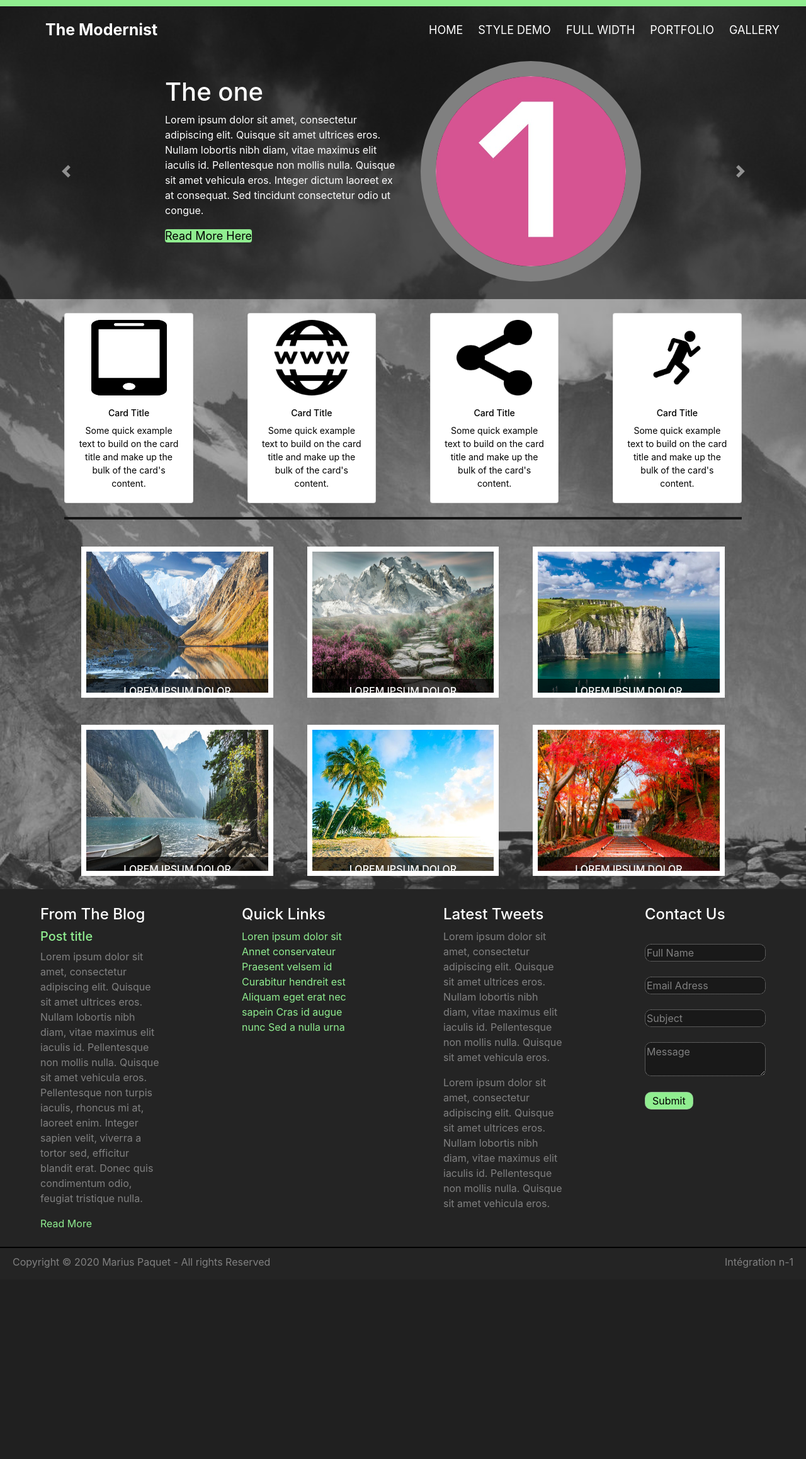
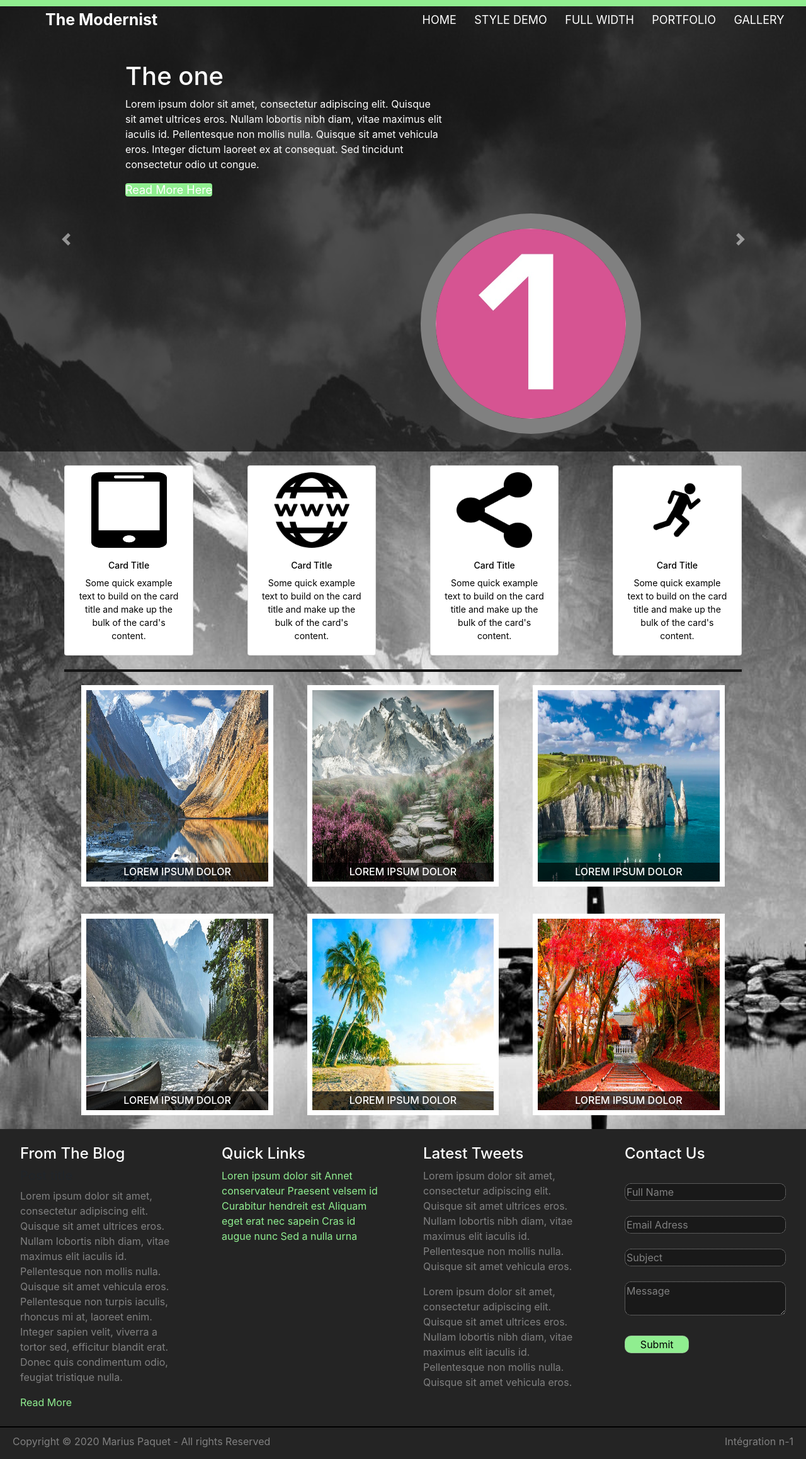
Before and after one commit to MariusPaq/Integration-n1-TheModernist, a PHP site: page / in a window 1280 px wide. Shown: the whole page at 63% size. Before the commit the page ends 2014 px from the top, so only its background shows below. Run offline with PHP 8.4, Linux system fonts and the light colour scheme.

Commit message:
mise en page

```diff
--- a/footer.php
+++ b/footer.php
@@ -1,5 +1,5 @@
-    <div class="footer">
-      <div class="topfooter"><!--footer(blog,links,tweets,contact)-->
+    <div id="footer">
+      <div id="topfooter"><!--footer(blog,links,tweets,contact)-->
 
           <div class="box"><!--Blog(p)-->
             <h4 class="tiltefooter">From The Blog</h4>
@@ -21,8 +21,8 @@
 
           <div class="box"><!--tweets(p)-->
             <h4>Latest Tweets</h4>
-            <p class="pfoot">Lorem ipsum dolor sit amet, consectetur adipiscing elit. Quisque sit amet ultrices eros. Nullam lobortis nibh diam, vitae maximus elit iaculis id. Pellentesque non mollis nulla. Quisque sit amet vehicula eros.</p>
-            <p class="pfoot">Lorem ipsum dolor sit amet, consectetur adipiscing elit. Quisque sit amet ultrices eros. Nullam lobortis nibh diam, vitae maximus elit iaculis id. Pellentesque non mollis nulla. Quisque sit amet vehicula eros.</p>
+            <p>Lorem ipsum dolor sit amet, consectetur adipiscing elit. Quisque sit amet ultrices eros. Nullam lobortis nibh diam, vitae maximus elit iaculis id. Pellentesque non mollis nulla. Quisque sit amet vehicula eros.</p>
+            <p>Lorem ipsum dolor sit amet, consectetur adipiscing elit. Quisque sit amet ultrices eros. Nullam lobortis nibh diam, vitae maximus elit iaculis id. Pellentesque non mollis nulla. Quisque sit amet vehicula eros.</p>
           </div><!--FIN Box-->
 
           <div class="box"><!--Contact(Formulaire)-->
@@ -51,8 +51,8 @@
           </div><!--FIN Box-->
 
       </div><!--FIN topheader-->
-      <div class="barrenoir"></div><!--barre noire entre topfooter & belowheader-->
-      <div class="belowfooter"><!--Copyright(p)-->
+      <div id="barrenoir"></div><!--barre noire entre topfooter & belowheader-->
+      <div id="belowfooter"><!--Copyright(p)-->
         <p id="copyright">Copyright © 2020 Marius Paquet - All rights Reserved</p>
         <p id="copyright2">Intégration n-1</p>
       </div><!--FIN belowheader-->
--- a/header.php
+++ b/header.php
@@ -8,10 +8,10 @@
   </head>
   <body>
 
-    <div class="barreverte"></div><!--Barre Verte en haut de page-->
-    <div class="header">
+    <div id="barreverte"></div><!--Barre Verte en haut de page-->
+    <div id="header">
 
-      <div class="topheader"><!--Logo + liens-->
+      <div id="topheader"><!--Logo + liens-->
         <a href="index.php" class="logo">The Modernist</a>
         <div class="header-right">
           <a href="index.php">HOME</a>
@@ -22,7 +22,7 @@
         </div><!--FIN header-right-->
       </div><!--FIN topheader-->
 
-      <div class="belowheader"><!--div contenant le carousel-->
+      <div id="belowheader"><!--div contenant le carousel-->
         <div id="carouselExampleControls" class="carousel slide" data-ride="carousel"><!--carousel de 3 pages-->
           <div class="carousel-inner">
 
--- a/index.php
+++ b/index.php
@@ -1,9 +1,9 @@
 <?php include 'header.php' ?>
-  <div class="latestwork"><!--index content-->
-    <div class="inlatestwork">
+  <div><!--index content-->
+    <div id="inlatestwork">
 
       <div class="toplatestwork"><!--contenue du haut de l'index-->
-        <div class="flexcard"><!--card(img,h3,p)-->
+        <div id="flexcard"><!--card(img,h3,p)-->
 
             <div class="card" id="card1"><!--card1-->
               <a href="liens.php">
@@ -47,7 +47,7 @@
 
         </div><!--FIN flexcard-->
       </div><!--FIN toplatestwork-->
-      <div class="barrework">
+      <div id="barrework">
         <!--<h3>LATEST WORK</h3>-->
       </div>
       <div class="belowlatestwork"><!--1er ligne des box-->
@@ -74,7 +74,7 @@
         </div><!--FIN boxwork3-->
       </div><!--FIN belowlatestwork-->
 
-      <div class="belowlatestwork2"><!--2em ligne des box-->
+      <div class="belowlatestwork"><!--2em ligne des box-->
         <div class="boxwork" id="boxwork4">
           <div class="topbox">
           </div>
--- a/main.css
+++ b/main.css
@@ -1,87 +1,28 @@
 /* Header - topheader(logo,liens); belowheader(carousel)*/
-.barreverte {
-  background-color: rgba(144,238,144);
-  width: 100%;
-  height: 10px;
-}
+#barreverte { background-color: rgba(144,238,144); width: 100%; height: 10px;}
 
-.header {
-  overflow: hidden;
-  padding: 3px 10px;
-  background-color: rgba(18, 18, 18, 0.75);
-}
+body { background-image: url("img/back.jpg"); background-size: 100% 100%; }
 
-body {
-  background-image: url("img/back.jpg");
-  background-size: 100% 100%;
-}
+#header { overflow: hidden; padding: 3px 10px; background-color: rgba(18, 18, 18, 0.75); }
 
-.header h1,.header p {
-  color: white;
-}
+#topheader { position: relative; width: 100%; margin-top: 0.5%; }
 
-.topheader {
-  display: block;
-  position: relative;
-  float: left;
-  width: 100%;
-  margin-top: 10px;
-}
+.header-right { float: right; margin-right: 1%; }
 
-.header-right {
-  float: right;
-  margin-right: 20px;
-}
+#belowheader { position: relative; }
 
-.topheader a {
-  float: left;
-  color: white;
-  text-align: center;
-  padding: 12px;
-  text-decoration: none;
-  font-size: 18px;
-  line-height: 25px;
-  border-radius: 4px;
-}
+#header h1,#header p,#header a { color: white; }
 
-.header a.logo {
-  font-size: 25px;
-  font-weight: bold;
-  margin-left: 50px;
-}
+#topheader a { padding: 12px; text-decoration: none; font-size: 18px; line-height: 25px; border-radius: 4px; margin-top: 2px;}
 
-.topheader a:hover {
-  background-color: rgba(144,238,144);
-  color: black;
-  text-decoration: none;
-}
+#topheader a:hover { background-color: rgba(144,238,144); color: black; text-decoration: none; }
 
-.belowheader {
-  position: relative;
-  float: left;
-  width: 100%;
-}
+#header a.logo { font-size: 25px; font-weight: bold; margin-left: 50px; }
 
-.carouselExampleControls {
-  margin-bottom: 5%;
-}
+/*Carousel*/
+.leftincarousel{ float: left; width: 40%; margin-left: 15%; margin-top: 4%; }
 
-.leftincarousel{
-  position: relative;
-  float: left;
-  width: 30%;
-  margin-left: 20%;
-  margin-top: 4%;
-}
-
-.rightincarousel {
-  position: relative;
-  float: right;
-  margin-right: 20%;
-  margin-top: 2%;
-  margin-bottom: 2%;
-  color: black;
-}
+.rightincarousel { float: right; margin-right: 20%; margin-top: 2%; margin-bottom: 2%; }
 
 .rightincarousel img{
   width : 350px;
@@ -103,10 +44,7 @@ body {
   background-color: rgba(144,238,144);
 }
 
-.leftincarousel a:hover {
-  text-decoration: none;
-  color: black;
-}
+.leftincarousel a:hover { text-decoration: none; color: black; }
 /*FIN - header*/
 
 
@@ -115,207 +53,68 @@ body {
 
 
 /*index*/
-.latestwork {
-  position: relative;
-  float: left;
-  width: 100%;
-  background-color: rgba(82, 82, 82, 0.5);
-}
+#inlatestwork { margin-left: 8%; margin-right: 8%; }
 
-.inlatestwork {
-  position: relative;
-  float: left;
-  margin-left: 8%;
-  margin-right: 8%;
-}
+#barrework { background-color: rgba(20, 20, 20, 1); height: 4px; }
 
-.toplatestwork {
-  position: relative;
-  float: left;
-  width: 100%;
-}
+.belowlatestwork { display: flex; margin-top: 2%; }
 
-.belowlatestwork {
-  position: relative;
-  float: left;
-  width: 100%;
-}
+#flexcard { display: flex; }
 
-.card h3 , .card p , .card a{
-  text-align: center;
-  color: black;
-  text-decoration: none;
-  font-size: 1.1vw;
-}
+#flexcard :hover { background-color: rgba(144,238,144); }
 
-.card p {
-  /*font-size: 1.1vw;*/
-}
+.card { width: 20%; margin-left: 4%; margin-right: 4%; margin-top: 2%; margin-bottom: 2%; }
 
-.card img {
-  height: 120px;
-  width: 120px;
-  margin-left: auto;
-  margin-right: auto;
-  margin-top: 5%;
-}
+#card1 { margin-left: 0px; }
 
-.barrework {
+#card4 { margin-right: 0px; }
 
-  background-color: rgba(20, 20, 20, 1);
-  height: 4px;
-  position: relative;
-  float: left;
-  width: 100%;
-}
+.acard { position: absolute; display: block; width: 100%; height: 100%; }
 
-.barrework h3 {
-  text-align: center;
-}
+.card h3 , .card p , .card a{ text-align: center; color: black; text-decoration: none; font-size: 1.1vw; }
 
-  /* media max-width > 800px;*/
-  .flexcard {
-    display: flex;
-  }
-
-  .card {
-    width: 20%;
-    margin-left: 4%;
-    margin-right: 4%;
-    margin-top: 2%;
-    margin-bottom: 2%;
-  }
-
-  .flexcard :hover {
-    background-color: rgba(144,238,144);
-  }
-
-  .acard {
-    position: absolute;
-    display: block;
-    width: 100%;
-    height: 100%;
-  }
-
-  #card1 {
-    margin-left: 0px;
-  }
-
-  #card4 {
-    margin-right: 0px;
-  }
-
-  @media (max-width: 800px) {
-    .flexcard {
-      display: flex;
-      flex-direction: column;
-    }
-
-    .card {
-      width: 100%;
-      margin-left: 0px;
-    }
-
-    .card p, .card h3 {
-      font-size: medium;
-    }
-  }
-
-
-/*media max-width > 800px*/
-.belowlatestwork{
-  position: relative;
-  float: left;
-  width: 100%;
-  display: flex;
-  margin-top: 4%;
-}
-
-.belowlatestwork2 {
-  position: relative;
-  float: left;
-  width: 100%;
-  display: flex;
-  margin-top: 2%;
-}
+.card img { height: 120px; width: 120px; margin-left: auto; margin-right: auto; margin-top: 5%; }
 
 .boxwork{
   width: 30%;
-  height: 30vh;
+  height: 20em;
   margin-left: 2.5%;
   margin-right: 2.5%;
   margin-bottom: 2%;
   border: 0.5rem solid white;
+  background-size: 100% 100%
 }
 
+#boxwork1 { background-image: url("img/lt1.jpg"); }
+#boxwork2 { background-image: url("img/lt2.jpg"); }
+#boxwork3 { background-image: url("img/lt3.jpg"); }
+#boxwork4 { background-image: url("img/lt4.jpg"); }
+#boxwork5 { background-image: url("img/lt5.jpg"); }
+#boxwork6 { background-image: url("img/lt6.jpg"); }
+
+.topbox { height: 90%; }
+
+.titrebox { width: 100%; float: left; background-color: rgba(0,0,0,0.7); height: 10%; }
+
+.titrebox h5 { color: white; text-align: center; font-size: 1rem; margin-top: 5px; }
+
+
 @media (max-width: 1000px){
-  .belowlatestwork {
-    display: flex;
-    flex-direction: column;
-    margin-top: 7%;
-  }
 
-  .belowlatestwork2 {
-    display: flex;
-    flex-direction: column;
-    margin-bottom: 7%;
-  }
+  .belowlatestwork { display: flex; flex-direction: column; margin-top: 0px; }
 
-  .boxwork {
-    width: 100%;
-    margin-left: 0px;
-  }
+  .boxwork { width: 100%; margin-left: 0px; }
+
+  #boxwork1 { margin-top: 2%; }
 }
 
-#boxwork1 {
-  background-image: url("img/lt1.jpg");
-  background-size: 100% 100%;
-}
+@media (max-width: 800px) {
 
-#boxwork2 {
-  background-image: url("img/lt2.jpg");
-  background-size: 100% 100%;
-}
+  #flexcard { display: flex; flex-direction: column; }
 
-#boxwork3 {
-  background-image: url("img/lt3.jpg");
-  background-size: 100% 100%;
-}
+  .card { width: 100%; margin-left: 0px; }
 
-#boxwork4 {
-  background-image: url("img/lt4.jpg");
-  background-size: 100% 100%;
-}
-
-#boxwork5 {
-  background-image: url("img/lt5.jpg");
-  background-size: 100% 100%;
-}
-
-#boxwork6 {
-  background-image: url("img/lt6.jpg");
-  background-size: 100% 100%;
-}
-
-.topbox {
-  position: relative;
-  height: 90%;
-}
-
-.titrebox {
-  position: relative;
-  width: 100%;
-  float: left;
-  background-color: rgba(0,0,0,0.7);
-  height: 10%;
-
-}
-
-.titrebox h5 {
-  color: white;
-  text-align: center;
-  margin-top: 10px;
-  font-size: 1rem;
+  .card p, .card h3 { font-size: medium; }
 }
 /*FIN - index*/
 
@@ -326,59 +125,30 @@ body {
 
 
 /*footer - topfooter(flexbox); belowfooter(copyright)*/
-.footer {
-  position: relative;
-  float: left;
-  width: 100%;
-}
+#footer { float: left; background-color: rgba(36, 36, 36); }
 
-.footer a {
-  color: rgba(144,238,144);
-}
+#footer a,.footer h5 { color: rgba(144,238,144); }
 
-.footer p {
-  color: grey;
-}
+#footer p { color: grey; }
 
-.footer h4 {
-  color: white;
-}
+#footer h4 { color: white; }
 
-.footer h5 {
-  color: rgba(144,238,144);
-}
+#topfooter { display: flex; }
 
+.box { width: 25%; margin-left: 2.5%; margin-right: 2.5%; margin-top: 2%; margin-bottom: 2%; }
 
-.topfooter {
-  position: relative;
-  float: left;
-  width: 100%;
-  background-color: rgba(36, 36, 36);
-}
+#barrenoir, #belowfooter { float: left; width: 100%; }
 
-.belowfooter {
-  position: relative;
-  float: left;
-  width: 100%;
-  background-color: rgba(36, 36, 36);
-}
+#barrenoir { height: 2px; background-color: black; }
 
-.belowfooter p {
-  margin-top: 10px;
-}
+#belowfooter p { margin-top: 10px; }
 
-#copyright {
-  float: left;
-  margin-left: 20px;
-}
+#copyright { float: left; margin-left: 20px; }
 
-#copyright2 {
-  float: right;
-  margin-right: 20px;
-}
+#copyright2 { float: right; margin-right: 20px; }
 
 /*Formulaire*/
-input[type="text"] {
+input[type="text"], input[type="email"], input[type="subject"], textarea[id="msg"], button[type="submit"]  {
   width: 100%;
   border: 1px dotted #999;
   border-radius: 10px;
@@ -387,99 +157,17 @@ input[type="text"] {
   color: grey;
 }
 
-input[type="email"] {
-  width: 100%;
-  border: 1px dotted #999;
-  border-radius: 10px;
-  -webkit-appearance: none;
-  background-color: rgba(15, 15, 15, 0.5);
-  color: grey;
-}
-
-input[type="subject"] {
-  width: 100%;
-  border: 1px dotted #999;
-  border-radius: 10px;
-  -webkit-appearance: none;
-  background-color: rgba(15, 15, 15, 0.5);
-  color: grey;
-}
-
-textarea[id="msg"] {
-  width: 100%;
-  border: 1px dotted #999;
-  border-radius: 10px;
-  -webkit-appearance: none;
-  background-color: rgba(15, 15, 15, 0.5);
-  color: grey;
-}
-
-button[type="submit"] {
-  margin-top: 10%;
-  width: 40%;
-  border: 1px dotted #999;
-  border-radius: 10px;
-  -webkit-appearance: none;
-  background-color: rgba(144,238,144);
-}
-
-
-  /*media max-width > 800px;*/
-  .topfooter {
-    display: flex;
-  }
-
-  .box {
-    width: 25%;
-    margin-left: 5%;
-    margin-right: 5%;
-    margin-top: 2%;
-    margin-bottom: 2%;
-  }
-
+button[type="submit"] { margin-top: 10%; width: 40%; background-color: rgba(144,238,144); color: black; }
+/*FIN formulaire*/
 
 @media (max-width: 800px) {
 
-  .topfooter {
-    display: flex;
-    flex-direction: column;
-  }
+  #topfooter { display: flex; flex-direction: column; }
 
-  .box {
-    width: 90%;
-  }
+  .box { width: 90%; }
 
-  .pfoot {
-    text-align: justify;
-  }
+  input[type="text"], input[type="email"], input[type="subject"], textarea[id="msg"] { width: 100%; }
 
-  input[type="text"] {
-    width: 100%;
-  }
-
-  input[type="email"] {
-    width: 100%;
-  }
-
-  input[type="subject"] {
-    width: 100%;
-  }
-
-  textarea[id="msg"] {
-    width: 100%;
-  }
-
-  button[type="submit"] {
-    margin-top: 5%;
-    width: 30%;
-  }
+  button[type="submit"] { margin-top: 5%; width: 30%; }
 }
-/*FIN - formulaire*/
-
-.barrenoir {
-  position: relative;
-  float: left;
-  width: 100%;
-  height: 2px;
-  background-color: black;
-}
+/*FIN - footer*/
```
